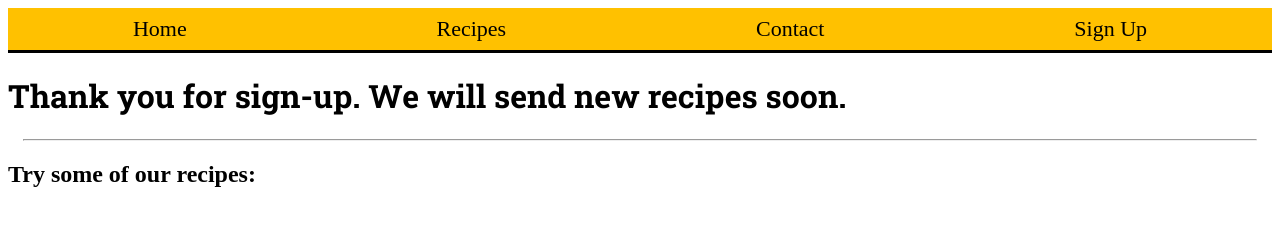
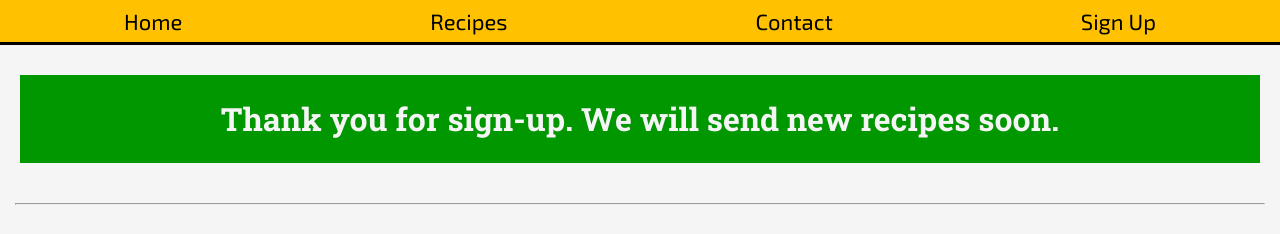
Before and after one commit to Jonatas-01/delightful-bite, a plain HTML site: page sign-up-complete.html in a window 1280 px wide. Shown: the top 234 px of the page. Drawn offline with Linux system fonts and the light colour scheme.

Commit message:
sign up complete page style

```diff
--- a/assets/css/style.css
+++ b/assets/css/style.css
@@ -426,3 +426,32 @@ button{
        display: flex;
    }
 }
+
+/* Complete Sign page */
+
+/* body */
+body#sign-complete{
+   font-family: "Exo 2", sans-serif;
+   margin: 0px;
+   background-color: whitesmoke;
+}
+
+/* header section */
+.thank-section{
+   background-color: rgb(1, 151, 1);
+   padding: 1px;
+   margin-top: 30px;
+   margin-left: 20px;
+   margin-right: 20px;
+   margin-bottom: 40px;
+   text-align: center;
+}
+
+.thank-section > h1{
+   color: whitesmoke;
+}
+
+.h2-thank{
+   text-align: center;
+   font-size: 28px;
+}
```
